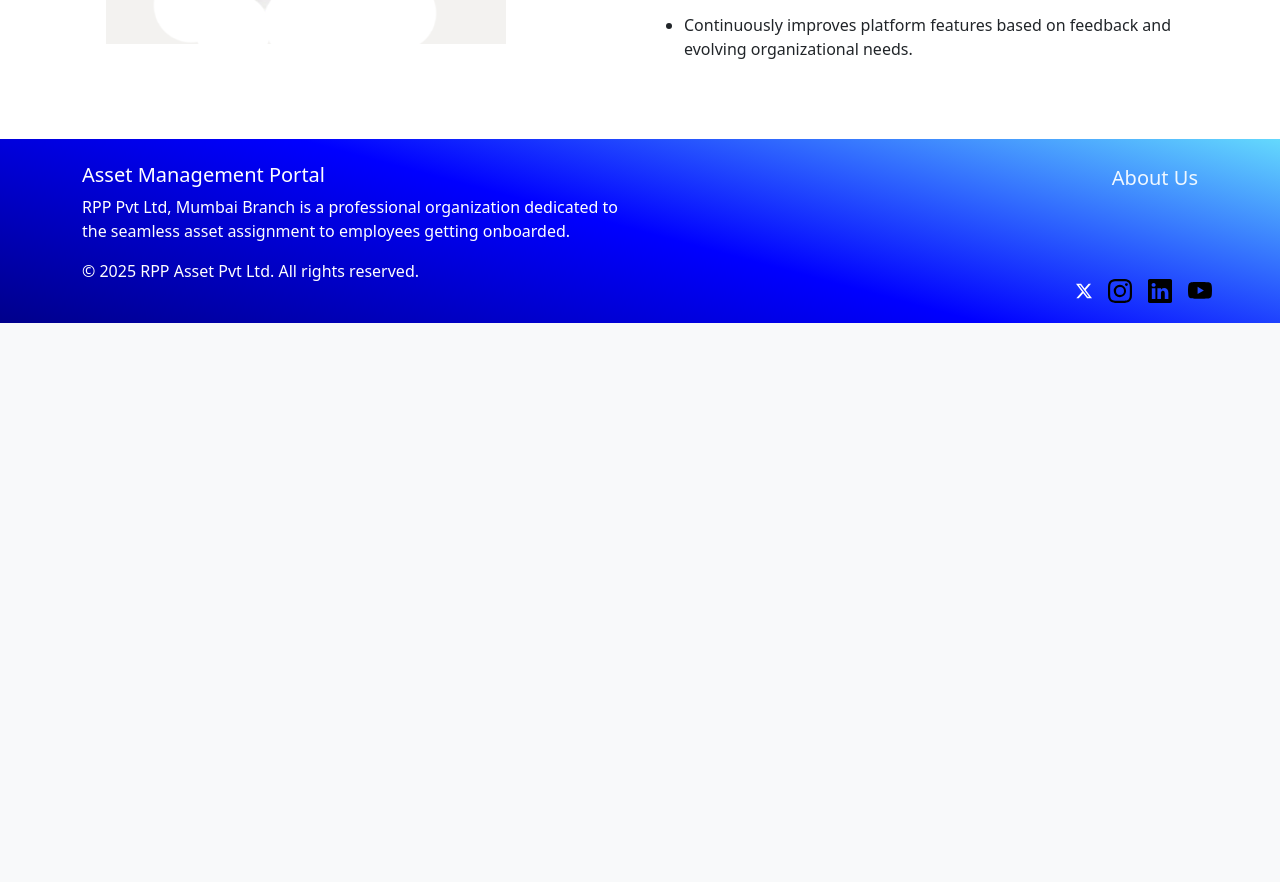
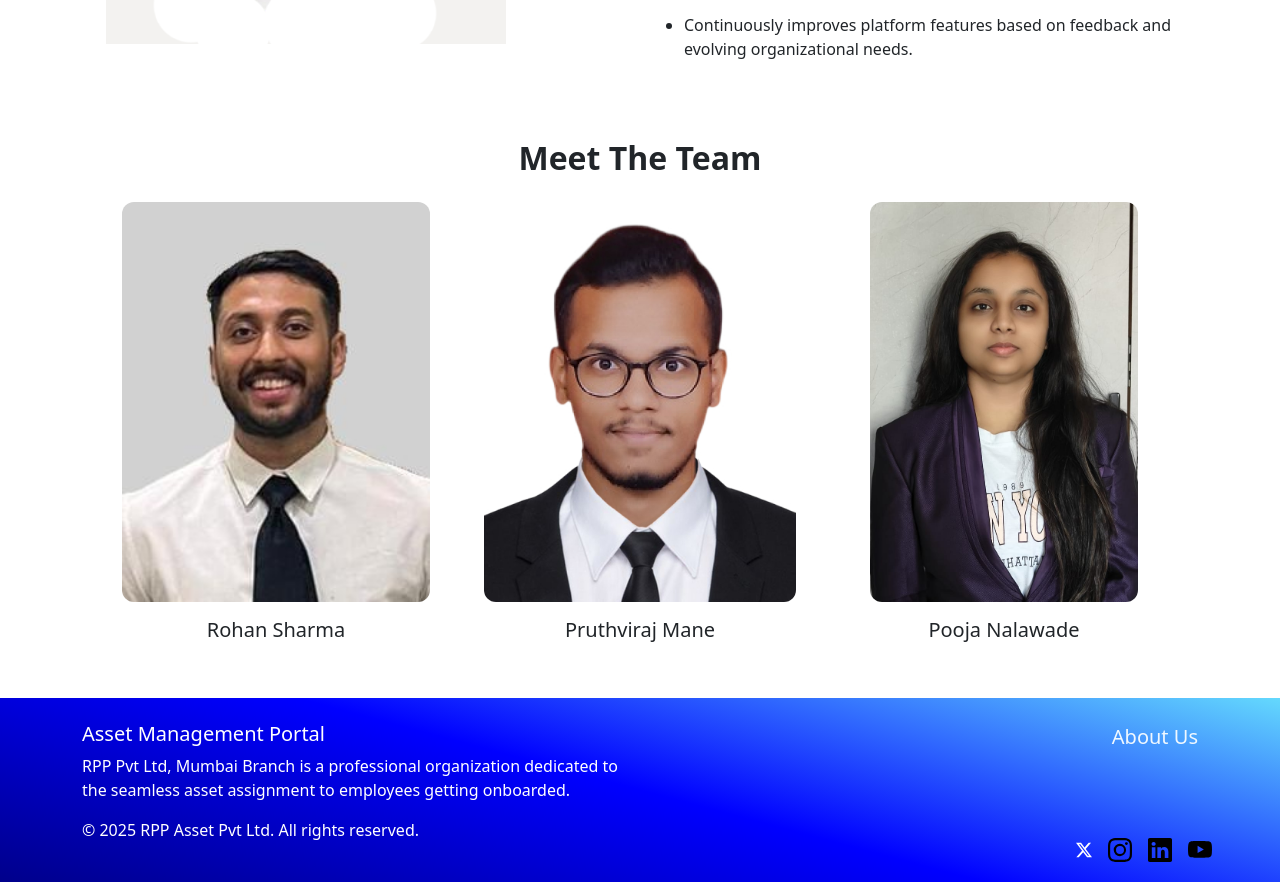
Before and after one commit to Pruthviraj89/asset-management, a React (Create React App) app in the folder frontend/my-app/: page /aboutUs in a window 1280 px wide. Shown: the part 1600-2482 px from the top of the page. Before the commit the page ends 1923 px from the top, so only its background shows below. Built offline with nearby package versions, Linux system fonts and the light colour scheme.

Commit message:
photos added

```diff
--- a/frontend/my-app/src/pages/About_Us.js
+++ b/frontend/my-app/src/pages/About_Us.js
@@ -34,7 +34,6 @@ const AboutUs = () => {
 
   return (
     <Container fluid>
-
       <Row
         ref={(el) => sections.current.push(el)}
         className="position-relative text-center fade-section header-section"
@@ -71,17 +70,6 @@ const AboutUs = () => {
         >
           This platform supports compliance and accountability by maintaining detailed records of asset ownership and transfer history. Built for scalability and security, it aims to enhance operational efficiency and transparency in resource management.
         </p>
-
-      </Container>
-
-      <Container className="mb-5">
-        {/* <Image
-          src="/conference.jpg"
-          alt="Conference Image"
-          fluid
-          ref={(el) => images.current.push(el)}
-          className="fade-section zoom-image"
-        /> */}
       </Container>
 
       <Container fluid className="bg-dark text-white py-5">
@@ -106,7 +94,6 @@ const AboutUs = () => {
               To streamline asset procurement, allocation, and decommission processes using a unified digital platform.
             </li>
           </ul>
-
         </Container>
       </Container>
 
@@ -120,7 +107,6 @@ const AboutUs = () => {
               ref={(el) => images.current.push(el)}
               className="fade-section zoom-image objectives-image"
             />
-
           </Col>
           <Col md={6}>
             <h4 className="text-primary fw-bold mb-3 fade-section" ref={(el) => sections.current.push(el)}>
@@ -140,8 +126,36 @@ const AboutUs = () => {
                 Continuously improves platform features based on feedback and evolving organizational needs.
               </li>
             </ul>
+          </Col>
+        </Row>
+      </Container>
 
-          </Col>
+      {/* Meet the Team Section - moved to the bottom */}
+      <Container className="my-5">
+        <h2
+          className="text-center fw-bold mb-4 fade-section"
+          ref={(el) => sections.current.push(el)}
+        >
+          Meet The Team
+        </h2>
+        <Row className="g-4 text-center">
+          {[
+            { name: "Rohan Sharma", image: "/Rohan.jpg" },
+            { name: "Pruthviraj Mane", image: "/Pruthvi.jpg" },
+            { name: "Pooja Nalawade", image: "/Pooja.jpg" }
+          ].map((dev, index) => (
+            <Col md={4} key={index}>
+              <Image
+                src={dev.image}
+                alt={dev.name}
+                fluid
+                ref={(el) => images.current.push(el)}
+                className="fade-section zoom-image"
+                style={{ height: '400px', objectFit: 'cover', borderRadius: '12px' }}
+              />
+              <h5 className="mt-3">{dev.name}</h5>
+            </Col>
+          ))}
         </Row>
       </Container>
     </Container>
```
Also changed, not shown: frontend/my-app/public/Pooja.jpg (added), frontend/my-app/public/Pruthvi.jpg (added).
